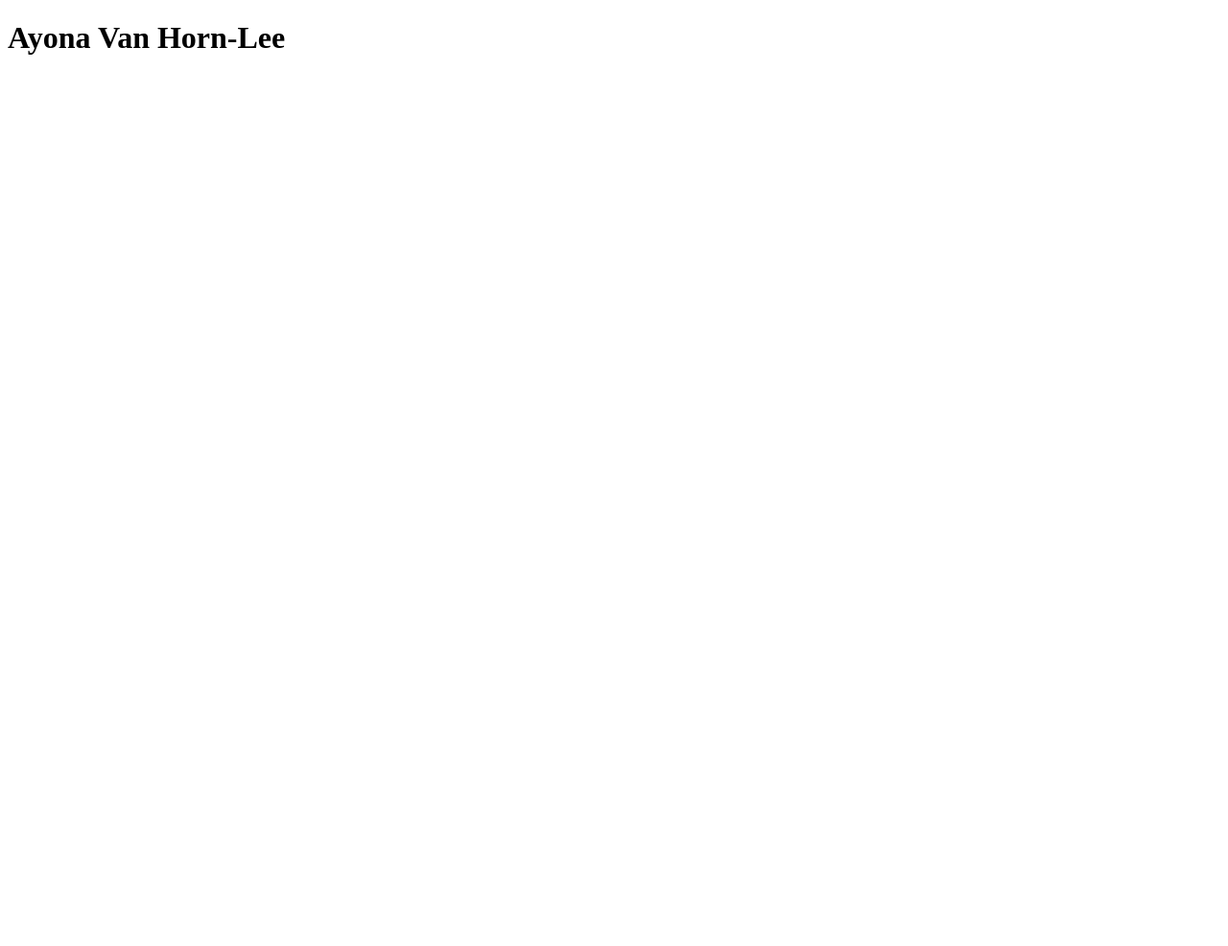
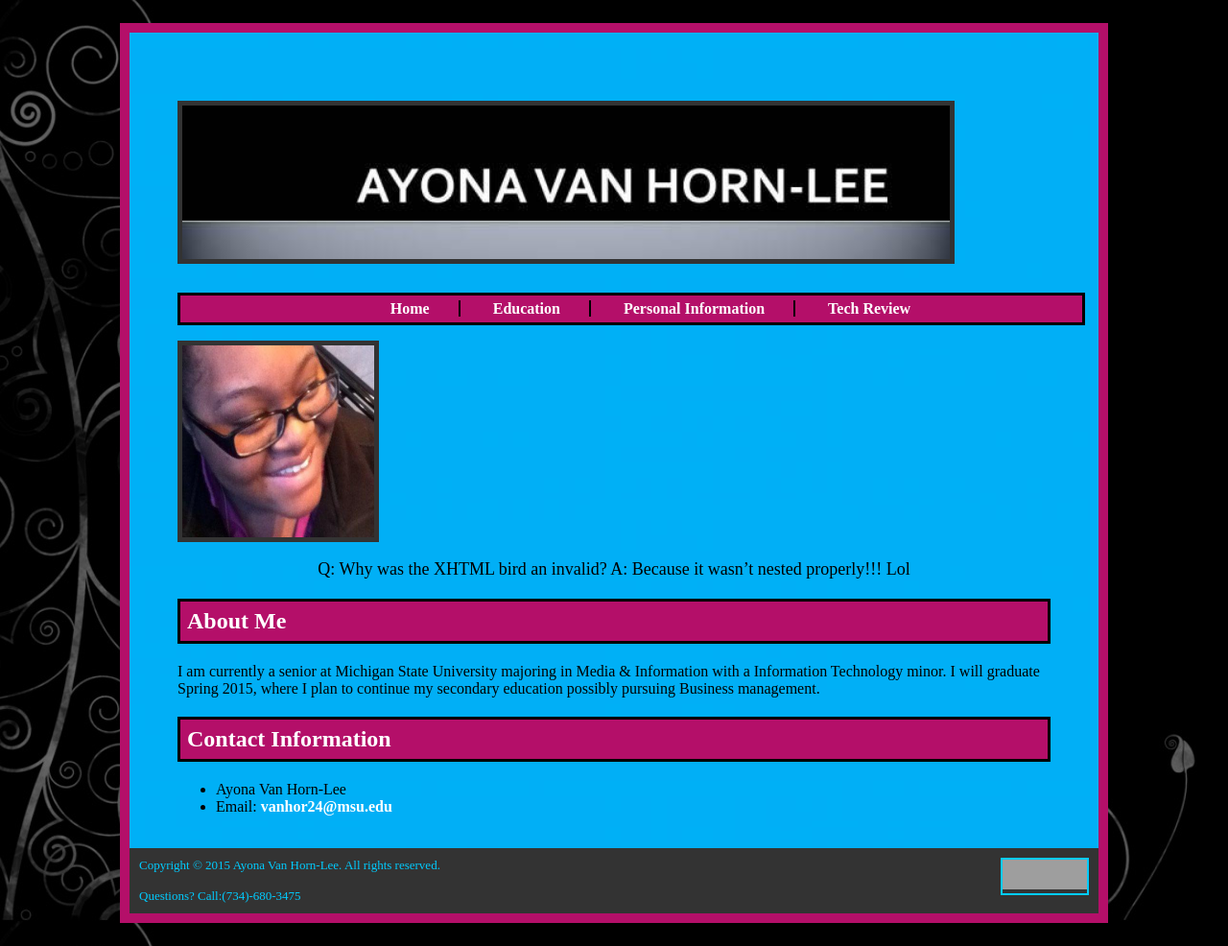
Before and after one commit to ayonakv/ayonakv.github.io, a plain HTML site: page index.html in a window 1280 px wide. Shown: the whole page at 96% size. Before the commit the page ends 800 px from the top, so only its background shows below. Drawn offline with Linux system fonts and the light colour scheme; grey boxes are pictures that could not be loaded.

Commit message:
New website files added

```diff
--- a/index.html
+++ b/index.html
@@ -2,8 +2,44 @@
 <html>
 <head>
 <meta charset="UTF-8">
-<title>Ayona Van Horn-Lee GitHub Pages</title>
+<title>Ayona Van Horn-Lee</title>
+<link href="web.css" rel="stylesheet" type="text/css" />
 </head>
+
 <body>
-<h1>Ayona Van Horn-Lee</h1>
+
+<h1><img src="graphicheader.jpg" alt="Ayona Van Horn-Lee" id="header" /></h1>
+	<ul id="nav">
+		<li><a href="index.html">Home</a></li>
+		<li><a href="education.html">Education</a></li>
+		<li><a href="personal.html">Personal Information</a></li>
+		<li><a href="review.html">Tech Review</a></li>
+	</ul>
+
+<p id="pic"><img src="ayonapicture.jpg" width="200" height="200" alt="Ayona Van Horn-Lee picture" />
+<p id="quote">Q: Why was the XHTML bird an invalid? A: Because it wasn’t nested properly!!! Lol</p>
+
+
+<h2>About Me</h2>
+<p>I am currently a senior at Michigan State University majoring in Media & Information with a Information Technology minor. I will graduate Spring 2015, where I plan to continue my secondary education possibly pursuing Business management.</p>
+
+
+
+<h2>Contact Information</h2>
+<ul>
+  <li>Ayona Van Horn-Lee</li>
+  <li>Email: <a href="mailto:vanhor24@msu.edu">vanhor24@msu.edu</a></li>
+</ul>
+
+
+<br />
+<div id="footer">
+<p class="valid">
+	<a href="http://validator.w3.org/check?uri=referer"><img src="http://www.w3.org/Icons/valid-xhtml10" alt="Valid XHTML 1.0 Transitional" height="31" width="88" /></a>
+</p>
+    <p>Copyright &copy; 2015 Ayona Van Horn-Lee. All rights reserved. <br />
+    <br />
+    Questions? Call:(734)-680-3475</p>
+</div>
+</body>
 </html>
--- /dev/null
+++ b/web.css
@@ -0,0 +1,140 @@
+@charset "UTF-8";
+/* CSS Document
+
+Dark Red: #862e19
+Cyan: #45b5dd
+Light Gray: #cccccc
+Dark Gray: #666666
+White: #ffffff
+
+*/
+
+body {
+	width: 910px;
+	margin: 1.5em auto; /*centers */
+	border: 10px solid #B40F69;
+	background-image: url(fondo-color-cian.jpg);
+	background-repeat:repeat;
+	padding: 50px;
+	font-family:"Times New Roman", Times, serif;
+}
+
+html {
+	background-color: #000;
+	background-image:url(bg.jpg);
+	background-repeat:repeat-y;
+
+}
+
+
+h2 {
+	color: #FFF;
+	background-color:#B40F69;
+	padding: 7px;
+	border-style: solid;
+	border-width: 3px;
+	border-color: #000000;
+}
+
+h3 {
+	color: #B40F69;
+}
+
+#pic {
+	border:5px solid #333333;
+	width:200px;
+	height:200px;
+
+}
+
+a {
+	color: #fff;
+	font-weight: bold;
+	text-decoration:none;
+}
+a:hover {
+	color:#FFFF00;
+	text-decoration:underline;
+	font-weight:bold;
+}
+
+a:visited {
+	color:#0000FF;
+}
+
+a:active {
+	background-color:#ccc;
+}
+
+#nav {
+	list-style-type:none;
+	background-color: #B40F69;
+	width: 900px;
+	padding-top: 5px;
+	padding-bottom:5px;
+	border-style: solid;
+	border-width: 3px;
+	border-color: #000000;
+	text-align:center;
+}
+#nav li{
+	display:inline;
+}
+
+#nav a{
+	padding-right:30px;
+	padding-left:30px;
+	border-right:2px solid #000;
+}
+
+#nav li:last-child a{
+	border-right:none;
+}
+
+#nav li:hover{
+	background-color:#333333;
+}
+
+#nav a:hover{
+	color:#00CCFF;
+}
+
+#quote{
+	text-align:center;
+	font-size:18px;
+
+}
+
+#family{
+	font-size:16px;
+	font-weight:normal;
+	text-align:left;
+}
+#hobby{
+	font-size:16px;
+	font-weight:normal;
+}
+
+#header{
+	width:800px;
+	border:5px solid #333333;
+}
+
+#footer {
+	background-color: #333;
+	padding: 10px;
+	margin-bottom: -50px;
+	font-size: small;
+	color:#00CCFF;
+	margin-left:-50px;
+	margin-right:-50px;
+}
+
+#footer p {
+	margin: 0;
+}
+
+.valid{
+	float:right;
+	border:2px solid #00CCFF;
+}
```
Also changed, not shown: education.html (added, +34 -0 lines), personal.html (added, +38 -0 lines), review.html (added, +33 -0 lines), ayonapicture.jpg (added), bg.jpg (added), fondo-color-cian.jpg (added), graphicheader.jpg (added).
